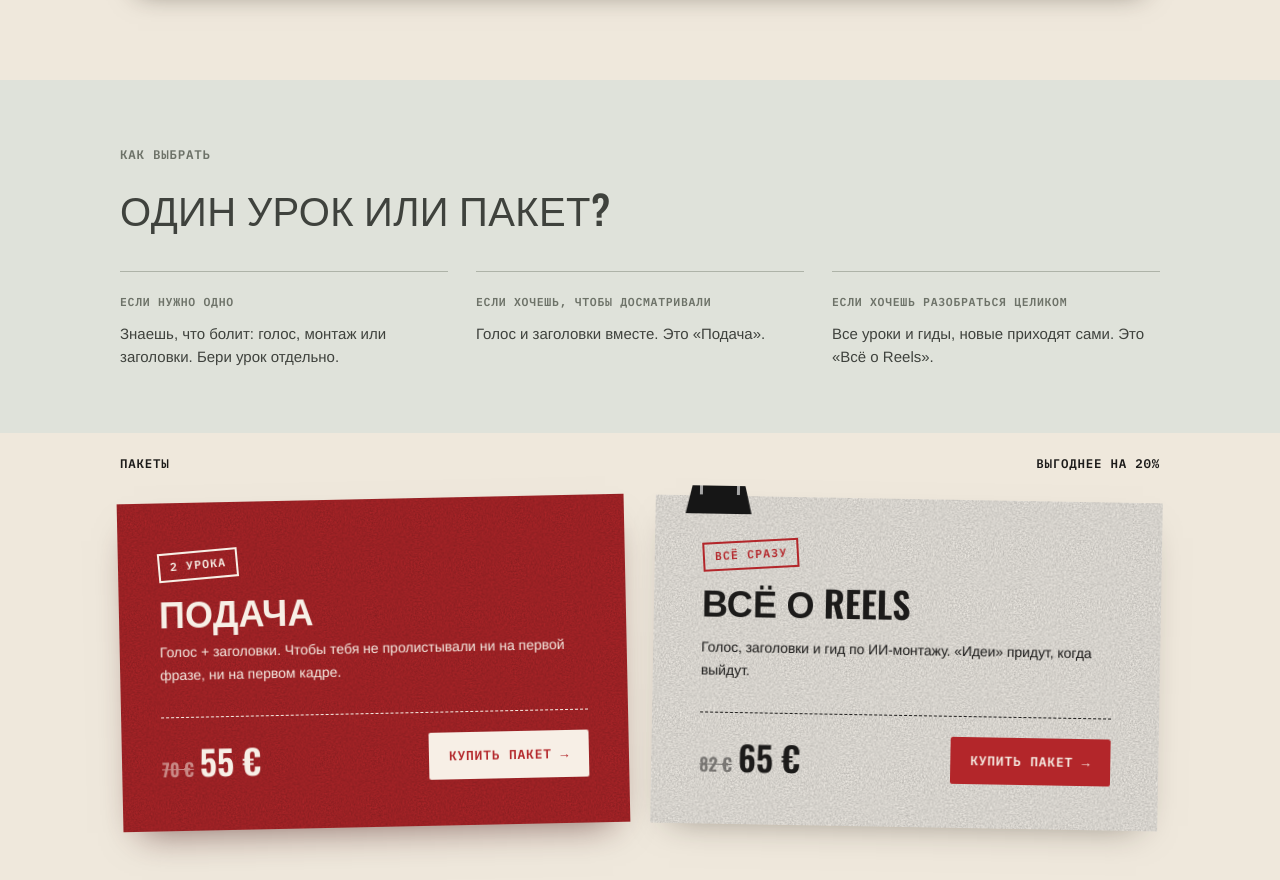
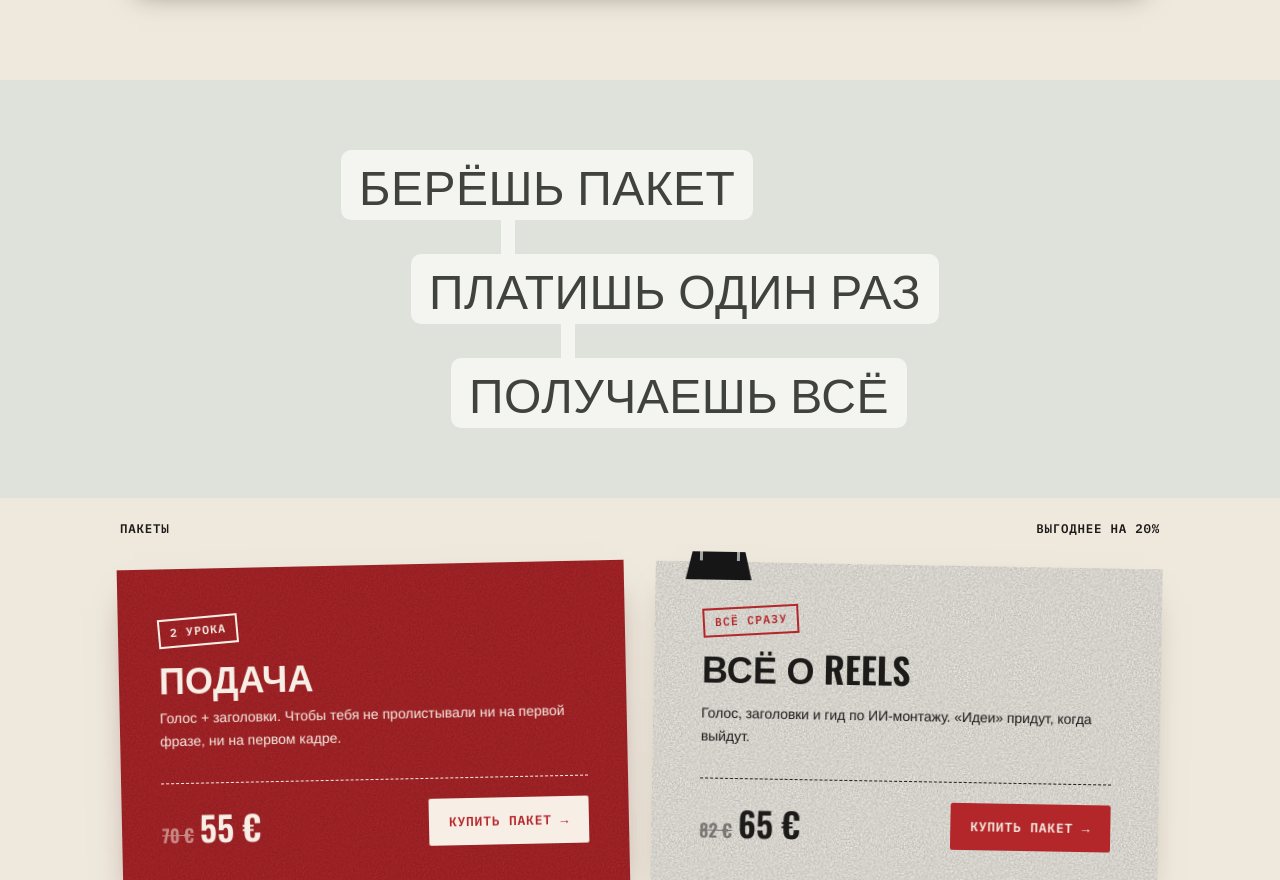
Before and after one commit to annaa-byte/masha-site, a plain HTML site: page index.html in a window 1280 px wide. Shown: the part 3993-4873 px from the top of the page. Drawn offline with nearby package versions, Linux system fonts and the light colour scheme; a web font is replaced by a local one.

Commit message:
Разделитель перед пакетами: плашки «берёшь пакет → платишь один раз → получаешь всё»
Co-Authored-By: Claude Opus 5.5 <noreply@anthropic.com>
Claude-Session: https://claude.ai/code/session_018miwnNrhFDneS6RZdGuPQK

```diff
--- a/index.html
+++ b/index.html
@@ -190,16 +190,10 @@ html.js .flow.in .pill{opacity:1;scale:1}html.js .flow.in .lnk-v,html.js .flow.i
 .tagline span{display:inline-block;animation:bob 3.2s ease-in-out infinite;animation-delay:calc(var(--i)*.25s)}
 @keyframes bob{0%,100%{translate:0 0}50%{translate:0 -4px;color:var(--red)}}
 }
-.pause{width:100vw;margin:80px 0 0 calc(50% - 50vw);background:#dfe2da;color:#3f423d;padding:64px 20px}
-.pause-in{max-width:1080px;margin:0 auto;padding:0 20px}
-.pause-k{color:#6d7268}
-.pause-h{font-family:var(--disp);font-weight:500;text-transform:uppercase;font-size:clamp(28px,4vw,40px);letter-spacing:.01em;margin-top:10px;color:#3f423d}
-.pause-grid{display:grid;grid-template-columns:repeat(3,1fr);gap:28px;margin-top:30px}
-.pause-grid>div{border-top:1px solid #aeb3a8;padding-top:16px}
-.pause-grid .meta{color:#6d7268;font-size:11.5px}
-.pause-grid p{margin-top:8px;font-size:15px;line-height:1.55}
-@media (max-width:820px){.pause{padding:48px 0;margin-top:60px}.pause-grid{grid-template-columns:1fr;gap:20px}}
-@media (prefers-color-scheme:dark){:root:not([data-theme="light"]) .pause{background:#d4d8cf}}
+.pause{width:100vw;margin:80px 0 0 calc(50% - 50vw);background:#dfe2da;padding:70px 20px;text-align:center}
+.flow2 .pill{background:#f4f5f1;color:#3f423d}
+.flow2 .lnk-v{background:#f4f5f1}
+@media (max-width:820px){.pause{padding:50px 20px;margin-top:60px}}
 [hidden]{display:none!important}
 </style><script>(function(){var H=document.documentElement;H.classList.add('js');
 var R=matchMedia('(prefers-reduced-motion: reduce)').matches;
@@ -299,14 +293,12 @@ targets.forEach(function(e){io.observe(e)});
  </div>
 
  <div class="pause">
-  <div class="pause-in">
-   <div class="meta pause-k">как выбрать</div>
-   <h3 class="pause-h">Один урок или пакет?</h3>
-   <div class="pause-grid">
-    <div><span class="meta">если нужно одно</span><p>Знаешь, что болит: голос, монтаж или заголовки. Бери урок отдельно.</p></div>
-    <div><span class="meta">если хочешь, чтобы досматривали</span><p>Голос и заголовки вместе. Это «Подача».</p></div>
-    <div><span class="meta">если хочешь разобраться целиком</span><p>Все уроки и гиды, новые приходят сами. Это «Всё о Reels».</p></div>
-   </div>
+  <div class="flow flow2">
+   <span class="pill">берёшь пакет</span>
+   <span class="lnk-v" style="--x:160px"></span>
+   <span class="pill" style="margin-left:70px">платишь один раз</span>
+   <span class="lnk-v" style="--x:220px"></span>
+   <span class="pill" style="margin-left:110px">получаешь всё</span>
   </div>
  </div>
 
```
